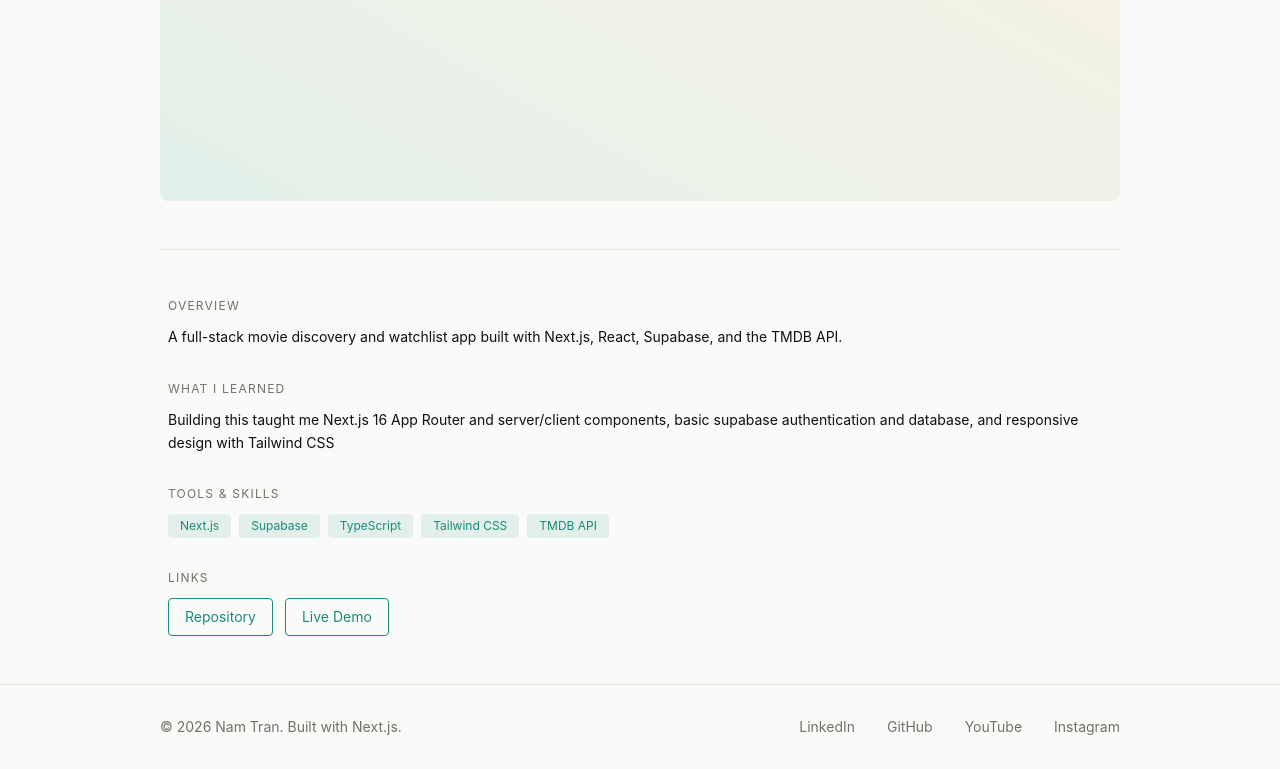
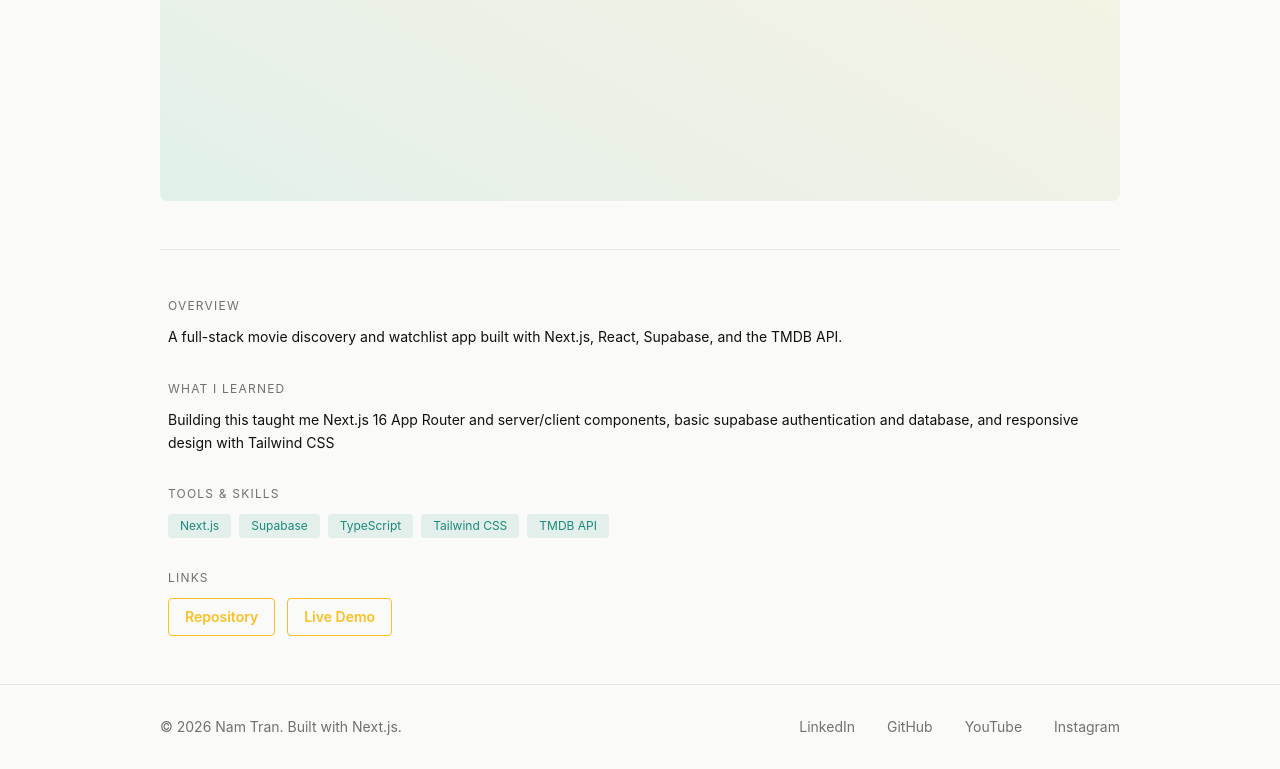
Before and after one commit to namatran/portfolio, a Next.js app: page /work/movie-lookup in a window 1280 px wide. Shown: the part 592-1361 px from the top of the page. Built offline with nearby package versions, Linux system fonts and the light colour scheme.

Commit message:
Updated links in project details with CTA colors

```diff
--- a/src/components/ProjectLinks.tsx
+++ b/src/components/ProjectLinks.tsx
@@ -7,7 +7,6 @@ type Props = {
 }
 
 export function ProjectLinks({ links }: Props) {
-    const { playNote } = useNoteSound()
     const { playClick } = useNoteSound()
 
     return (
@@ -17,9 +16,20 @@ export function ProjectLinks({ links }: Props) {
                     key={i}
                     href={link.url}
                     target="_blank"
-                    className="text-sm px-4 py-2 rounded border-[1.5px] transition-all duration-200 hover:-translate-y-0.5"
-                    style={{ borderColor: 'var(--accent-primary)', color: 'var(--accent-primary)' }}
-                    onMouseEnter={() => playNote()}
+                    className="text-sm font-semibold px-4 py-2 rounded transition-all duration-200"
+                    style={{
+                        borderColor: 'var(--accent-cta)',
+                        color: 'var(--accent-cta)',
+                        border: '1.5px solid var(--accent-cta)'
+                    }}
+                    onMouseEnter={e => {
+                        (e.currentTarget as HTMLElement).style.background = 'var(--accent-cta)'
+                        e.currentTarget.style.color = 'white'
+                    }}
+                    onMouseLeave={e => {
+                        (e.currentTarget as HTMLElement).style.background = 'transparent'
+                        e.currentTarget.style.color = 'var(--accent-cta)'
+                    }}
                     onClick={() => playClick()}
                 >
                     {link.text}
```
